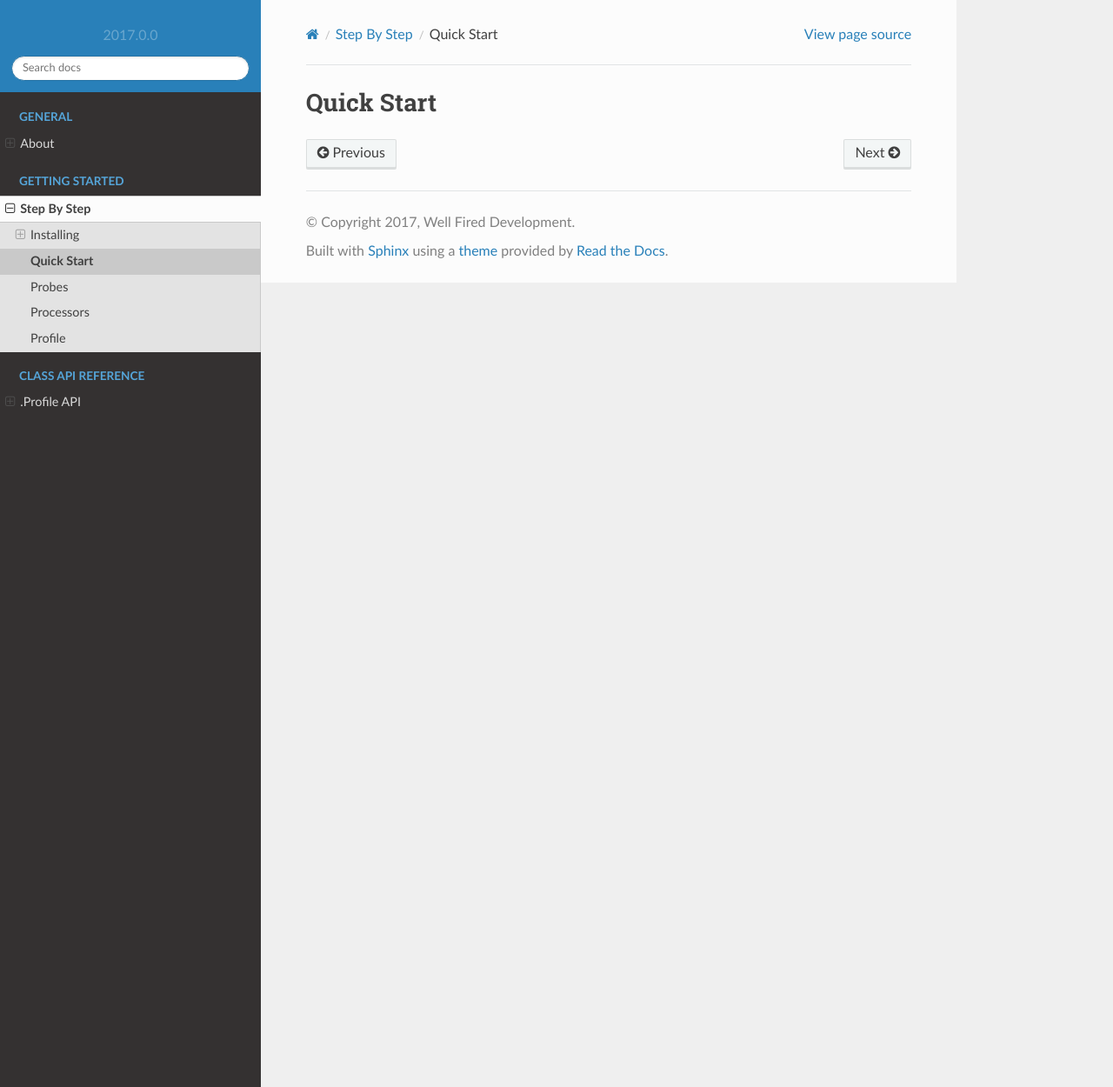
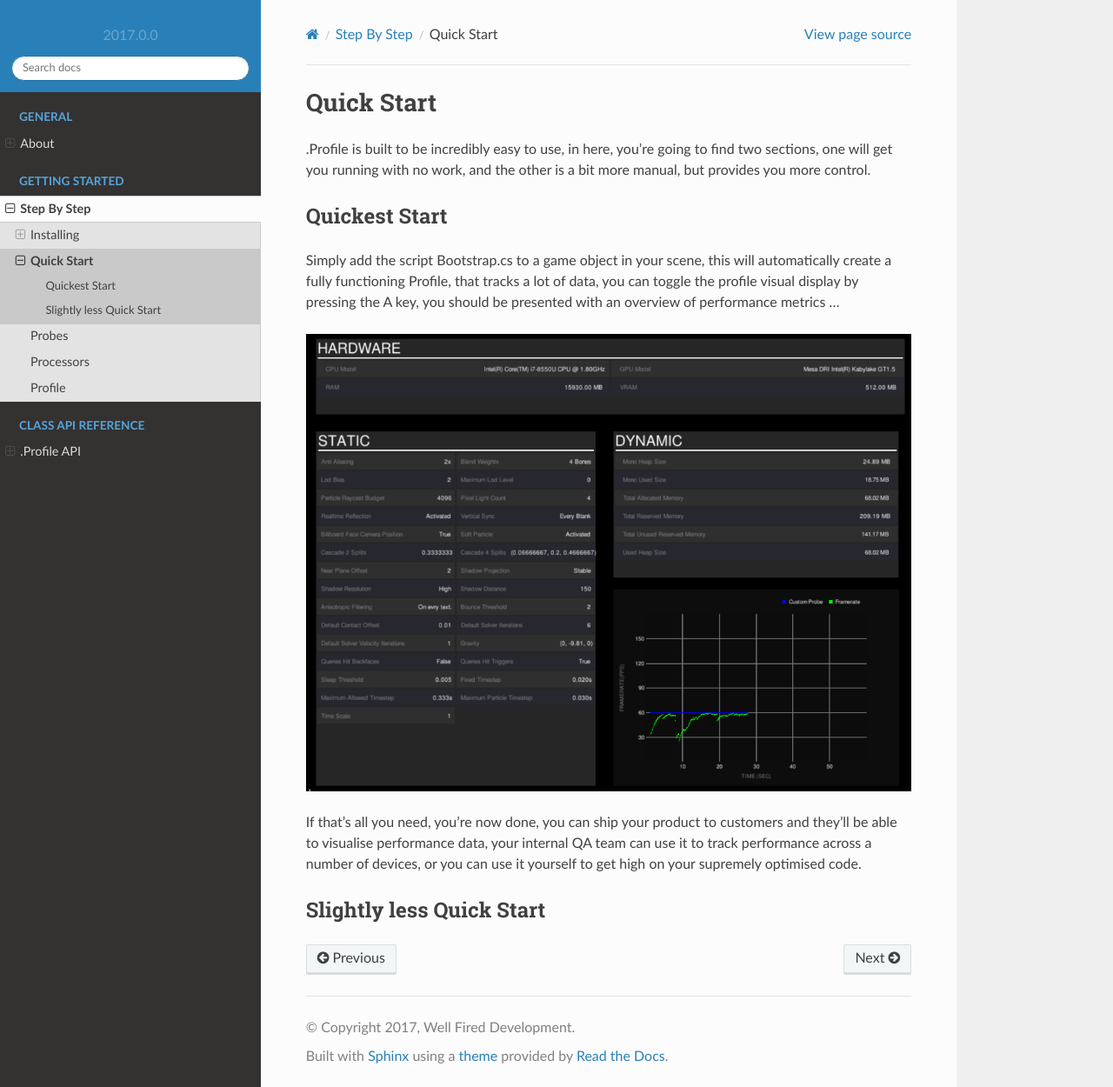
Before and after one commit to WellFiredDevelopment/dotProfileDocumentation, a Sphinx documentation site: the page built from sphinx/source/learn/step_by_step/quick_start.rst, in a window 1280 px wide and 1250 px high. Shown: the whole window at 87% size. Built offline with Sphinx 7.4.7 and the Read the Docs theme 2.0.0, drawn with Linux system fonts in a browser that asks for light colours.

Commit message:
Finish QuickStart

```diff
--- a/sphinx/source/learn/step_by_step/quick_start.rst
+++ b/sphinx/source/learn/step_by_step/quick_start.rst
@@ -2,3 +2,21 @@
 
 Quick Start
 ===========
+
+.Profile is built to be incredibly easy to use, in here, you're going to find two sections, one will get you running
+with no work, and the other is a bit more manual, but provides you more control.
+
+Quickest Start
+--------------
+Simply add the script Bootstrap.cs to a game object in your scene, this will automatically create a fully functioning
+Profile, that tracks a lot of data, you can toggle the profile visual display by pressing the A key, you should be
+presented with an overview of performance metrics ...
+
+.. image:: images/simpledotprofile.png
+
+If that's all you need, you're now done, you can ship your product to customers and they'll be able to visualise
+performance data, your internal QA team can use it to track performance across a number of devices, or you can use it
+yourself to get high on your supremely optimised code.
+
+Slightly less Quick Start
+-------------------------
```
Also changed, not shown: sphinx/source/learn/step_by_step/installing.rst (+5 -5 lines), sphinx/source/learn/step_by_step/images/simpledotprofile.png (added).
